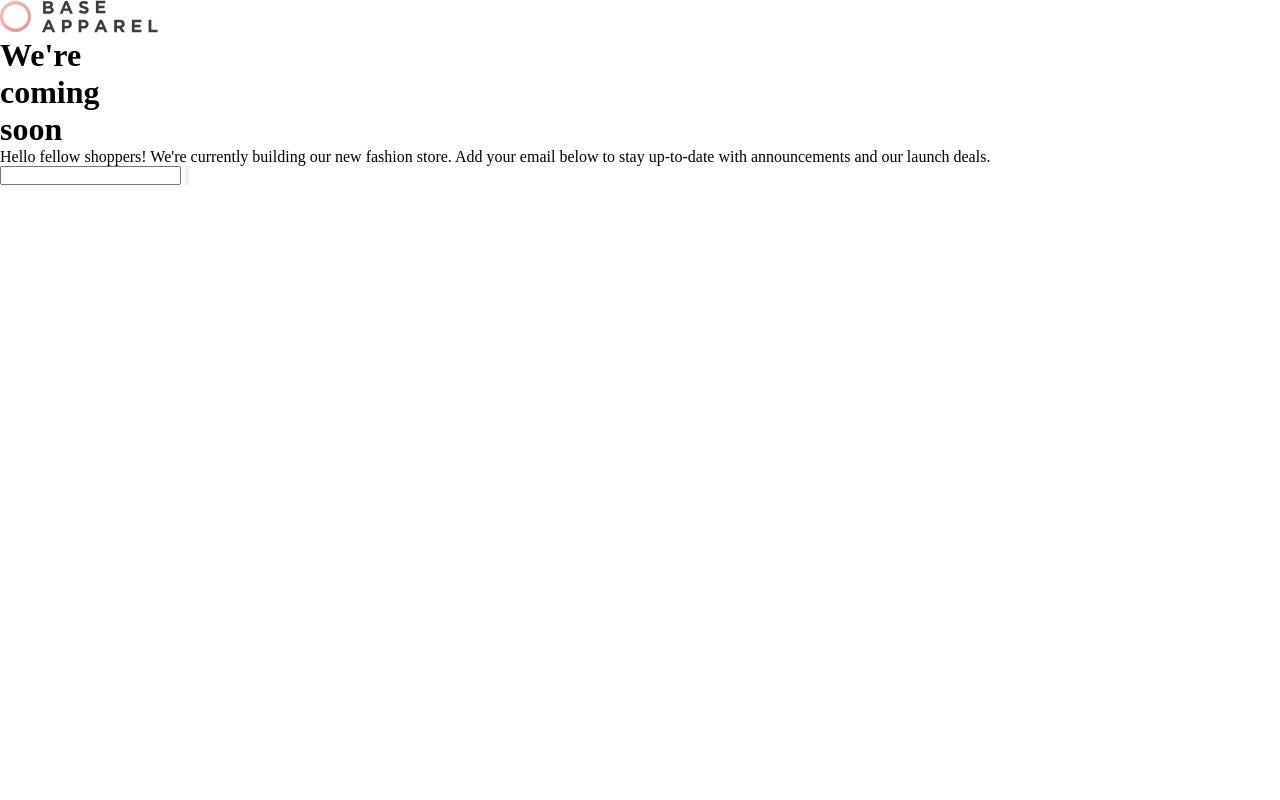
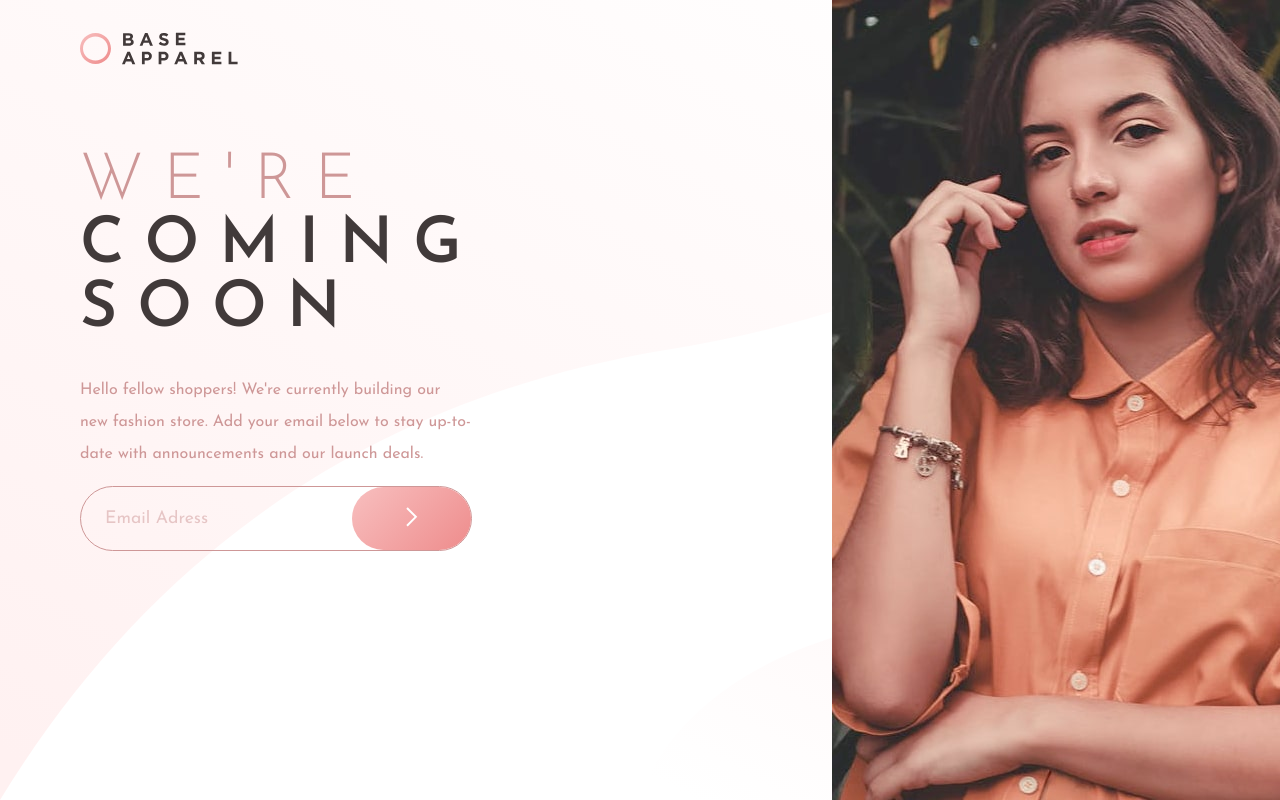
Before and after one commit to rajeshjaga/base-apparel-coming-soon, a plain HTML site: page index.html in a window 1280 px wide. Drawn offline with Linux system fonts and the light colour scheme.

Commit message:
media queries add and email validation

```diff
--- a/index.html
+++ b/index.html
@@ -5,22 +5,45 @@
     <meta charset="UTF-8">
     <meta name="viewport" content="width=device-width, initial-scale=1.0">
     <link rel="icon" type="image/png" sizes="32x32" href="./images/favicon-32x32.png">
-    <link rel="stylesheet" href="./style.css">
+    <link rel="stylesheet" href="./style/style.css">
     <title>Frontend Mentor | Base Apparel coming soon page</title>
 </head>
 
 <body>
-    <img src="./images/logo.svg" alt="">
-    <h1> We're <br> coming <br> soon</h1>
+    <div id="main-container">
+        <div class="container-inner">
+            <img class="logo" src="./images/logo.svg" alt="">
+            <div class="right-side">
+            </div>
+            <div class="message">
+                <h1> <span>We're</span> <br> coming <br> soon</h1>
 
-    <p> Hello fellow shoppers! We're currently building our new fashion store. Add your email below to stay up-to-date with announcements and our launch deals.</p>
+                <p> Hello fellow shoppers! We're currently building our new fashion store. Add your email below to stay up-to-date with announcements and our launch deals.</p>
 
-    <form>
-        <input type="email" name="email-id" id="email">
-        <button>
-          <img src="./images/angle-right-solid.svg" alt="">
-        </button>
-    </form>
+                <form>
+                    <input type="email" name="email-id" id="email" placeholder="Email Adress">
+                    <img src="./images/icon-error.svg" class="error" alt="">
+                    <button onclick="validateEmail()">
+
+                            <img src="./images/icon-arrow.svg" alt="">
+                            </button>
+                </form>
+            </div>
+        </div>
+    </div>
+    <script>
+        function validateEmail() {
+
+            document.querySelector(".error").style.display = "block";
+            var x = document.myForm.email.value;
+            var atPosition = x.indexOf("@");
+            var dotPosition = x.lastIndexOf(".");
+            if (atPosition < 1 || dotPosition < atPosition + 2 || dotPosition + 2 >= x.length) {
+                alert("Please enter a valid e-mail address \n atPostion:" + atPosition + "\n dotPosition:" + dotPosition);
+                return false;
+            }
+        }
+    </script>
 </body>
 
 </html>
--- /dev/null
+++ b/style/_color.scss
@@ -0,0 +1,6 @@
+$darkGrayishRed: hsl(0, 6%, 24%);
+$desaturatedRed: hsl(0, 36%, 70%);
+$SoftRed: hsl(0, 93%, 68%);
+$newGradient:linear-gradient( 135deg, hsl(0, 0%, 100%), hsl(0, 100%, 98%));
+$buttonGradient:linear-gradient( 135deg, hsl(0, 80%, 86%), hsl(0, 74%, 74%));
+@import url('https://fonts.googleapis.com/css2?family=Josefin+Sans:wght@300;400;600&display=swap');
--- /dev/null
+++ b/style/style.scss
@@ -0,0 +1,133 @@
+@import './color';
+*,
+*:after,
+*:before {
+    margin: 0;
+    padding: 0;
+    box-sizing: border-box;
+}
+
+body {
+    font-size: 16px;
+    font-family: "Josefin Sans", sans-serif;
+}
+
+#main-container {
+    height: 100vh;
+    width: 100%;
+    background-image: url(../images/bg-pattern-desktop.svg);
+    background-size: 100% 100%;
+    background-repeat: repeat;
+    .container-inner {
+        display: grid;
+        grid-template-columns: 1fr 1fr;
+        grid-template-rows: 150px 1fr;
+        .logo {
+            grid-area: 'logo';
+            margin: 2em 5em;
+        }
+        .message {
+            grid-area: 'message';
+            padding-left: 5em;
+            h1 {
+                font-size: 4em;
+                margin-bottom: 0.5em;
+                color: $darkGrayishRed;
+                text-transform: uppercase;
+                font-weight: 600;
+                letter-spacing: 20px;
+                span {
+                    font-weight: 300;
+                    color: $desaturatedRed;
+                }
+            }
+            p {
+                font-size: 1em;
+                font-weight: 400;
+                color: $desaturatedRed;
+                width: 70%;
+                line-height: 2em;
+            }
+            form {
+                width: 70%;
+                border-radius: 50px;
+                border: 1px solid $desaturatedRed;
+                display: flex;
+                margin-top: 1em;
+                padding-left: 1.5em;
+                input[type=email] {
+                    background: transparent;
+                    width: 80%;
+                    font-family: inherit;
+                    font-size: 1.1em;
+                    color: $darkGrayishRed;
+                    &::placeholder {
+                        opacity: 0.5;
+                        color: $desaturatedRed;
+                    }
+                }
+                input[type=email],
+                button {
+                    outline: none;
+                    border: none;
+                }
+                .error {
+                    display: none;
+                    height: 50%;
+                    padding: 1.4em 1em;
+                    object-fit: cover;
+                }
+                button {
+                    background-image: $buttonGradient;
+                    padding: 1.5em 4em;
+                    border-radius: 50px;
+                }
+            }
+        }
+        .right-side {
+            grid-area: 'right-side';
+            background-image: url(../images/hero-desktop.jpg);
+            background-size: cover;
+            background-repeat: no-repeat;
+            height: 100vh;
+            justify-self: end;
+            width: 70%;
+            object-fit: cover;
+        }
+        grid-template-areas: "logo right-side" "message right-side";
+    }
+}
+
+@media screen and (max-width:858px) {
+    body {
+        font-size: 14px;
+    }
+    #main-container {
+        text-align: center;
+        .container-inner {
+            grid-template-columns: 1fr;
+            grid-template-rows: 100px 1fr 1fr;
+            grid-template-areas: "logo" "right-side" "message";
+            .right-side {
+                width: 100%;
+                background-image: url(../images/hero-mobile.jpg);
+                background-size: cover;
+            }
+            .message {
+                width: 95%;
+                padding: 0;
+                margin: 0 auto;
+                form,
+                p {
+                    margin: 0.5em auto;
+                }
+                form {
+                    width: 90%;
+                    button {
+                        padding: 1em 2.8em;
+                    }
+                }
+            }
+        }
+    }
+}
```
Also changed, not shown: images/angle-right-solid.svg (deleted), style.css (deleted), style/style.css (added), 1 other file.
